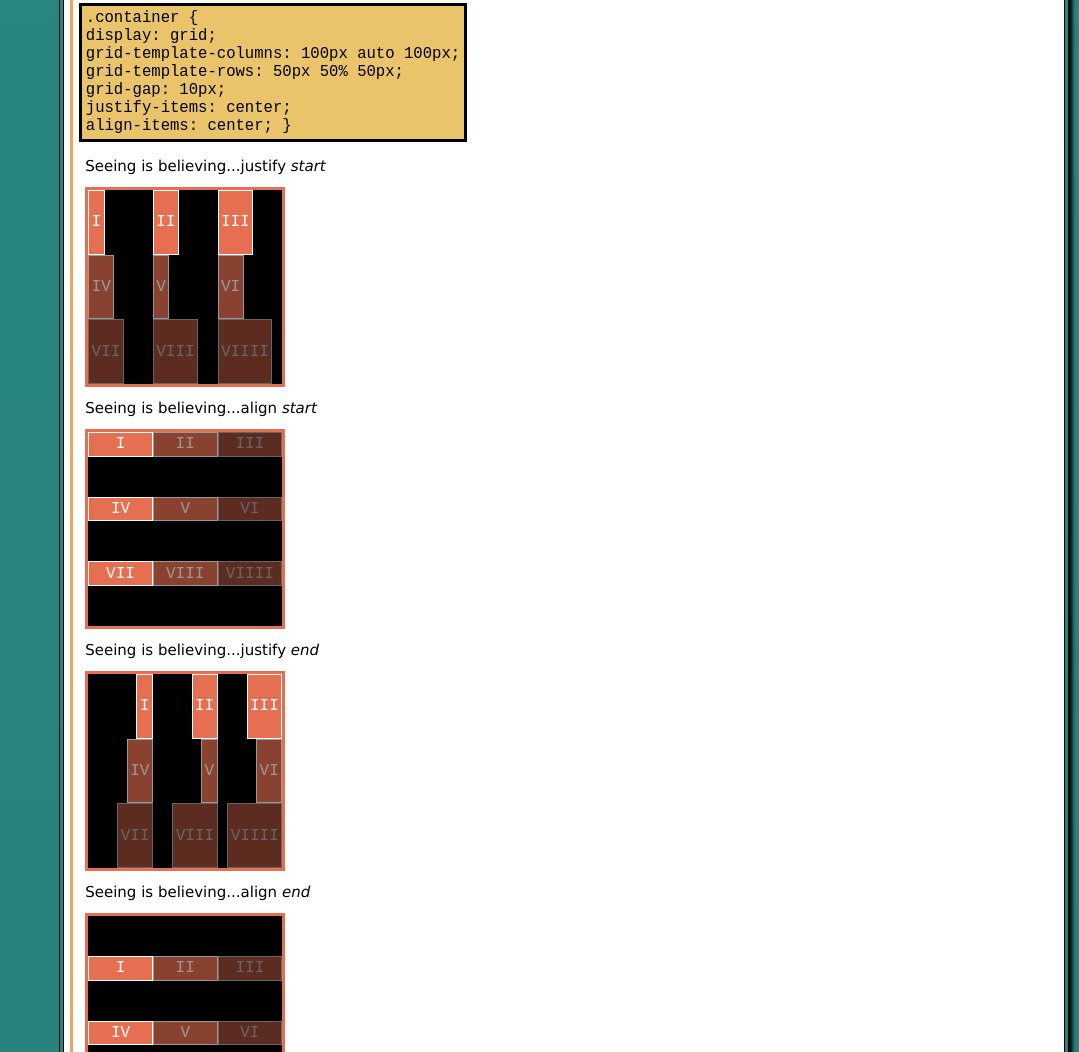
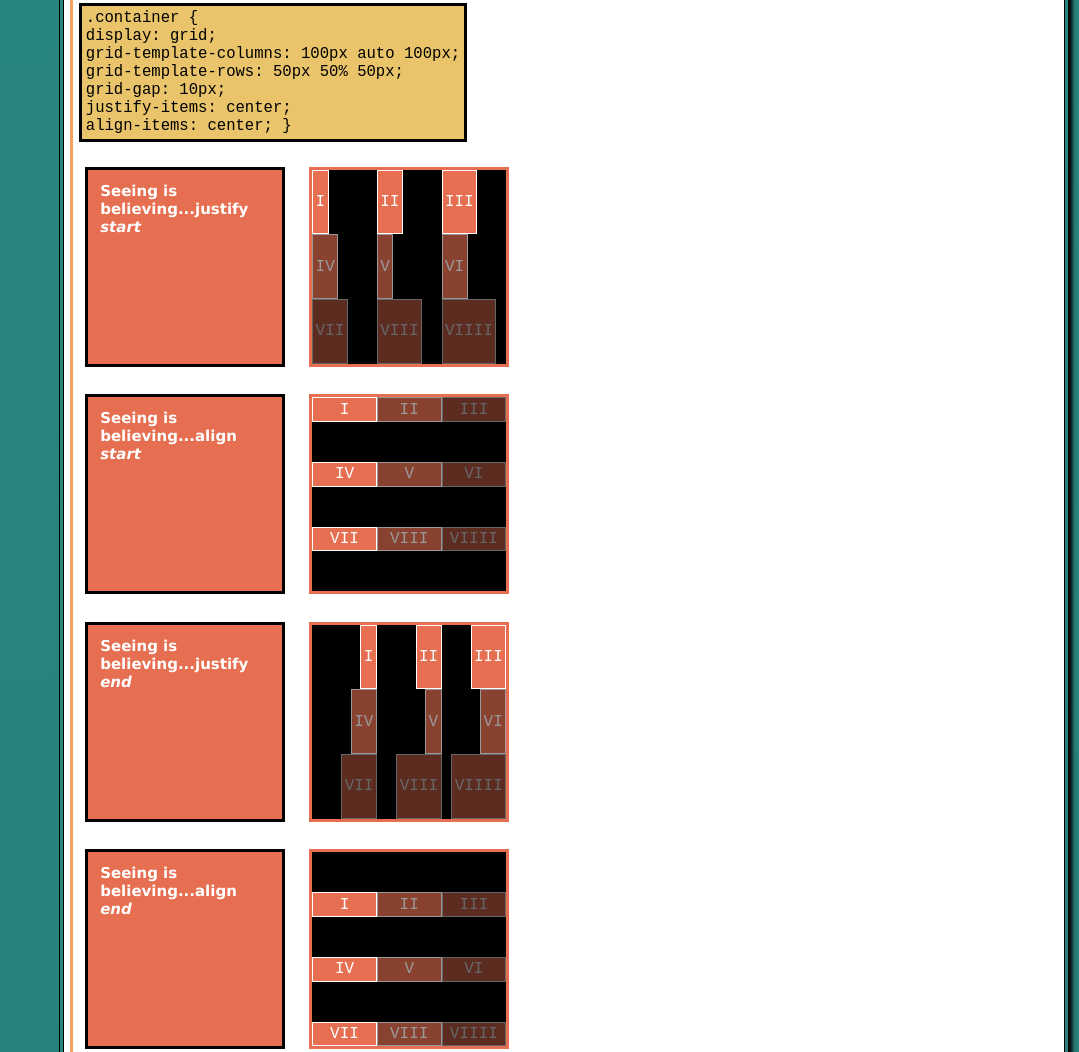
Before and after one commit to MazontheMoon/css_cheatsheet_grid, a plain HTML site: page index.html in a window 1280 px wide. Shown: the part 6412-7464 px from the top of the page, without its empty margins (201-1280 px from the left). Drawn offline with Linux system fonts and the light colour scheme.

Commit message:
style: Font style for figcaptions on STYLE.css
Additional styling for figcaption in monitor screen view to stand out more

```diff
--- a/style.css
+++ b/style.css
@@ -348,6 +348,7 @@ Code example boxes - Grid Container properties
 .grid-figure figcaption {
   font-size: 1.25rem;
   margin: 0.5rem 1rem;
+  font-weight: bold;
 }
 
 /*grid container*/
@@ -754,6 +755,20 @@ Responsiveness
   .backtotop {
     display: none;
   }
+
+  /*figcaption and code example box change to side by side view*/
+  .grid-figure {
+    display: flex;
+  }
+
+  .grid-figure figcaption {
+    background-color: var(--background-section-secondary-colour, tomato);
+    color: var(--text-light-colour, white);
+    border: solid var(--text-dark-colour, black) 3px;
+    width: 200px;
+    margin: 1rem;
+    padding: 1rem;
+  }
 }
 /*Media queries for print view*/
 
```
